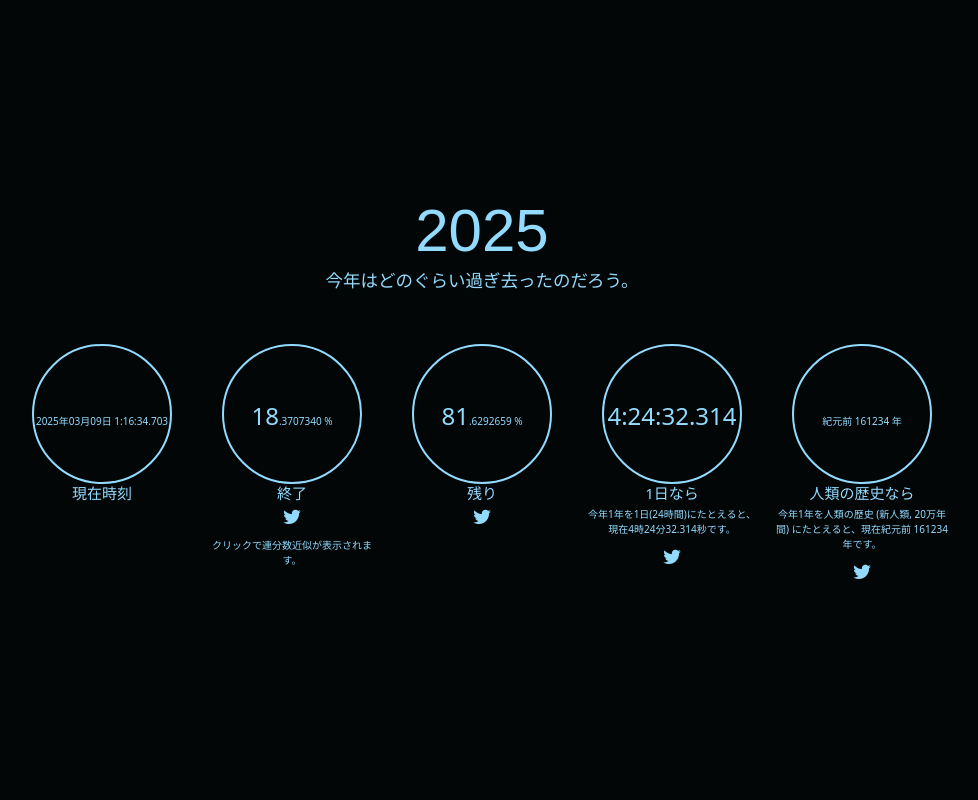
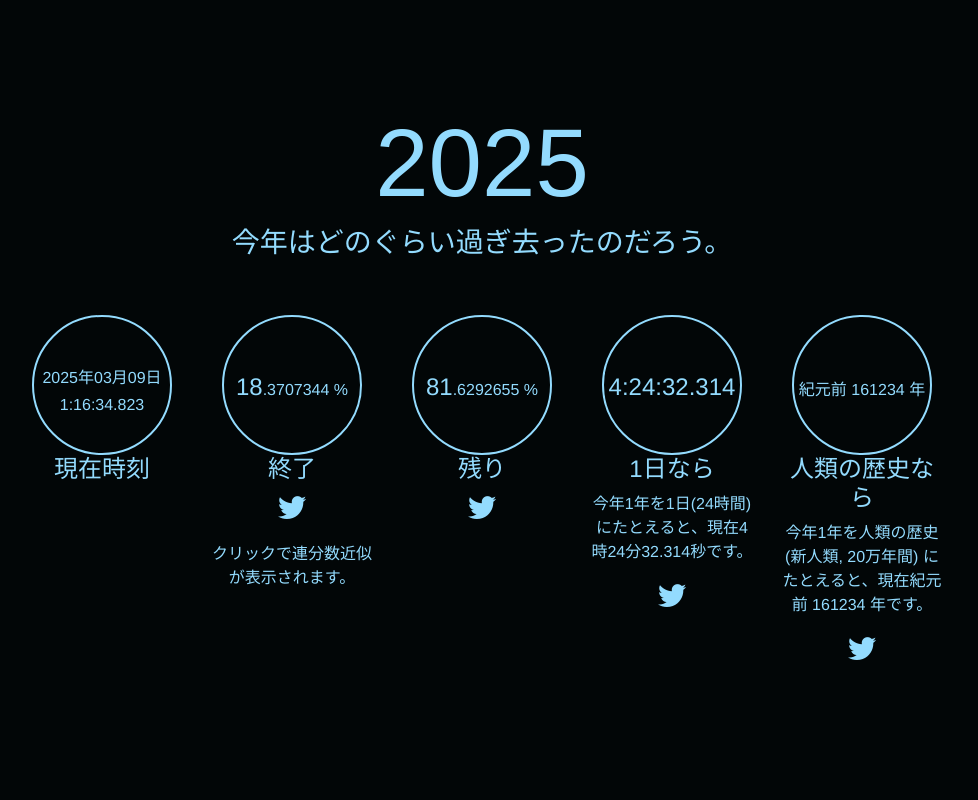
Before and after one commit to Nyoho/time-flies, a React (Vite) app: page / in a window 1280 px wide. Shown: the top 800 px of the page, without its empty margins (158-1136 px from the left). Built offline with nearby package versions, Linux system fonts and the light colour scheme.

Commit message:
Apply Bootstrap 5 way

```diff
--- a/index.html
+++ b/index.html
@@ -17,9 +17,6 @@
 
     <title>Time Flies</title>
 
-    <!-- Bootstrap core CSS -->
-    <link href="//netdna.bootstrapcdn.com/bootstrap/3.4.1/css/bootstrap.min.css" rel="stylesheet">
-
     <!-- Add custom CSS here -->
     <link href="/css/stylish-portfolio.css" rel="stylesheet">
     <link href="//netdna.bootstrapcdn.com/font-awesome/4.0.3/css/font-awesome.min.css" rel="stylesheet">
@@ -34,7 +31,7 @@
     <div id="about" class="intro">
       <div class="container">
         <div class="row">
-          <div class="col-md-6 col-md-offset-3 text-center">
+          <div class="col-md-6 offset-md-3 text-center">
             <h2>光陰、矢のごとし。</h2>
             <p class="lead">時間が過ぎ去りゆくのは、まるで矢のようであります。</p>
           </div>
@@ -56,7 +53,7 @@
     <div class="call-to-action">
       <div class="container">
         <div class="row">
-          <div class="col-md-6 col-md-offset-3 text-center">
+          <div class="col-md-6 offset-md-3 text-center">
             <h3>Some milestones</h3>
             <ul class="list-unstyled">
               <li>Coming soon</li>
@@ -72,7 +69,7 @@
     <footer>
       <div class="container">
         <div class="row">
-          <div class="col-md-6 col-md-offset-3 text-center">
+          <div class="col-md-6 offset-md-3 text-center">
             <a name="contact"></a>
             <ul class="list-inline">
               <li><a href="http://twitter.com/NeXTSTEP2OSX/"><i class="fa fa-twitter fa-3x"></i></a></li>
--- a/public/css/stylish-portfolio.css
+++ b/public/css/stylish-portfolio.css
@@ -4,6 +4,10 @@ html,
 body {
   height: 100%;
   width: 100%;
+}
+
+:root {
+  --bs-font-sans-serif: "Helvetica Neue", Arial, sans-serif !important;
 }
 
 .vert-text {
--- a/src/components/time-flies.jsx
+++ b/src/components/time-flies.jsx
@@ -14,7 +14,7 @@ const TimeFlies = (props) => {
         <div className="vert-text">
           <div className="container">
             <div className="row">
-              <div className="col-md-6 col-md-offset-3 col-sm-12 text-center">
+              <div className="col-md-6 offset-md-3 col-sm-12 text-center">
                 <h1>{time.year}</h1>
                 <h3>今年はどのぐらい過ぎ去ったのだろう。</h3>
               </div>
@@ -24,7 +24,7 @@ const TimeFlies = (props) => {
               <div id="bar-graph"></div>
             </div>
 
-            <div className="row circle-items-container">
+            <div className="row justify-content-center">
               <CircleItem
                 mainText=""
                 subText={Time.getDateString(time.date) + '\n' + Time.getTimeString(time.date)}
```
